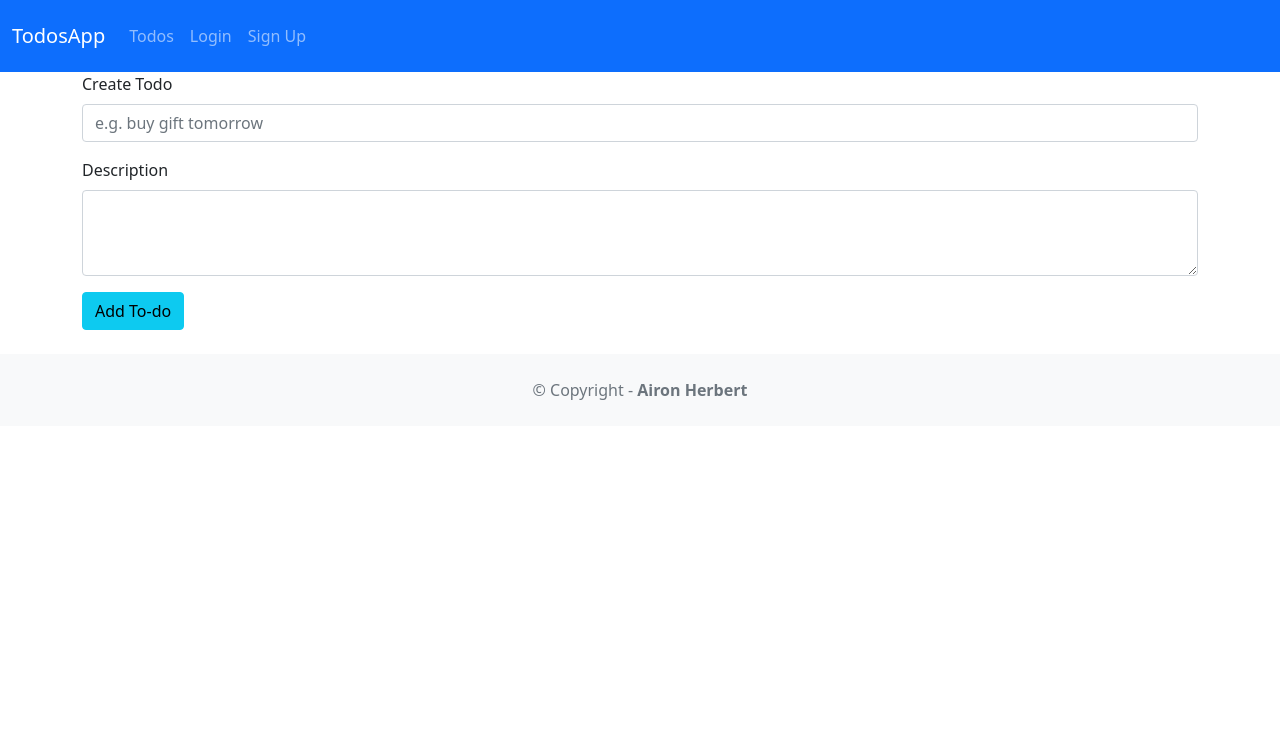
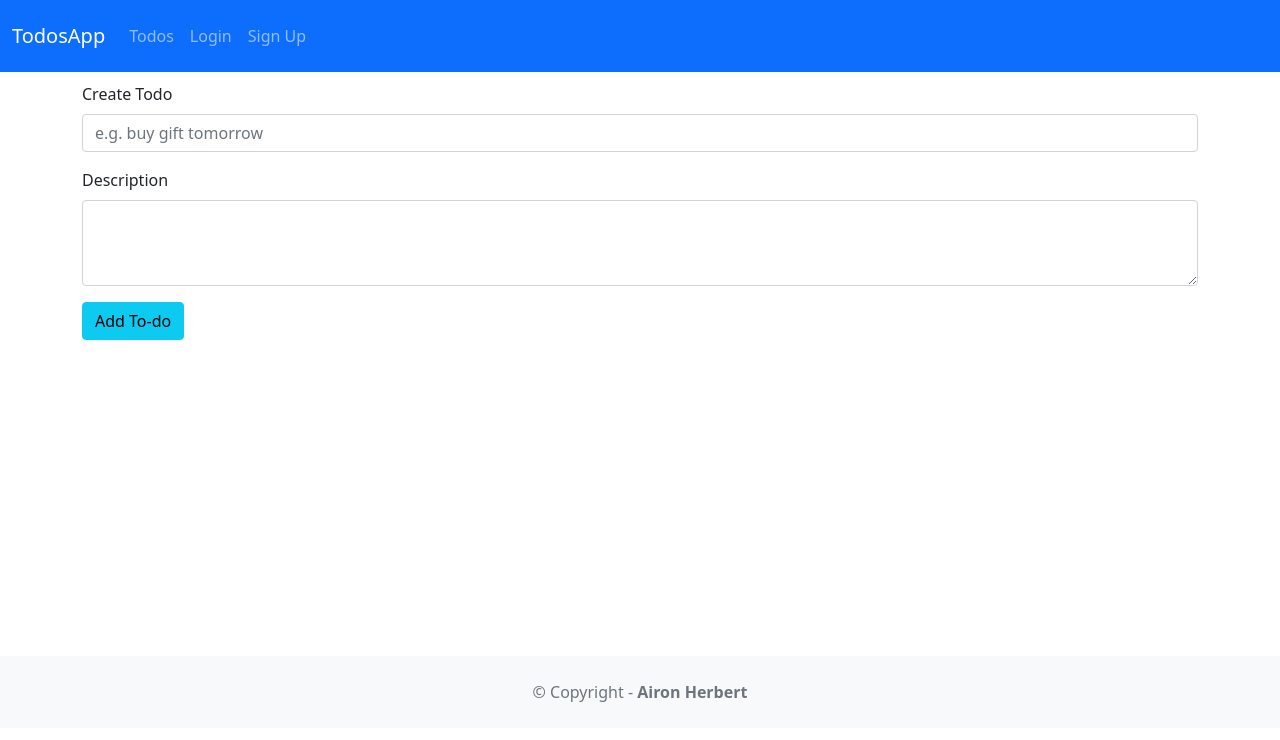
Before and after one commit to aironherbert/pytodofront, a React (Create React App) app: page /todos/create in a window 1280 px wide. Shown: the top 740 px of the page. Built offline with nearby package versions, Linux system fonts and the light colour scheme.

Commit message:
Add min with to main container

```diff
--- a/src/App.js
+++ b/src/App.js
@@ -75,6 +75,7 @@ function App() {
           </Nav>
         </div>
       </Navbar>
+      <div style={{ minHeight: "70vh", padding: "10px" }}>
         <Switch>
           <Route exact path={["/", "/todos"]} render={(props) => <TodosList {...props} token={token} />} />
           <Route path="/todos/create" render={(props) => <AddTodo {...props} token={token} />} />
@@ -82,6 +83,7 @@ function App() {
           <Route path="/login" render={(props) => <Login {...props} login={login} />} />
           <Route path="/signup" render={(props) => <Signup {...props} signup={signup} />} />
         </Switch>
+      </div>
       <footer className="text-center text-lg-start
 bg-light text-muted mt-4">
         <div className="text-center p-4">
--- a/src/services/todos.js
+++ b/src/services/todos.js
@@ -5,9 +5,6 @@ let path = "https://AironH.pythonanywhere.com"
 if (!process.env.NODE_ENV || process.env.NODE_ENV === 'development') {
     path = "http://localhost:8000"
 }
-
-console.log(path)
-
 class TodoDataService {
     getAll(token) {
         axios.defaults.headers.common["Authorization"] = "Token " + token;
```
Lines whose indentation alone changed are shown as unchanged.
